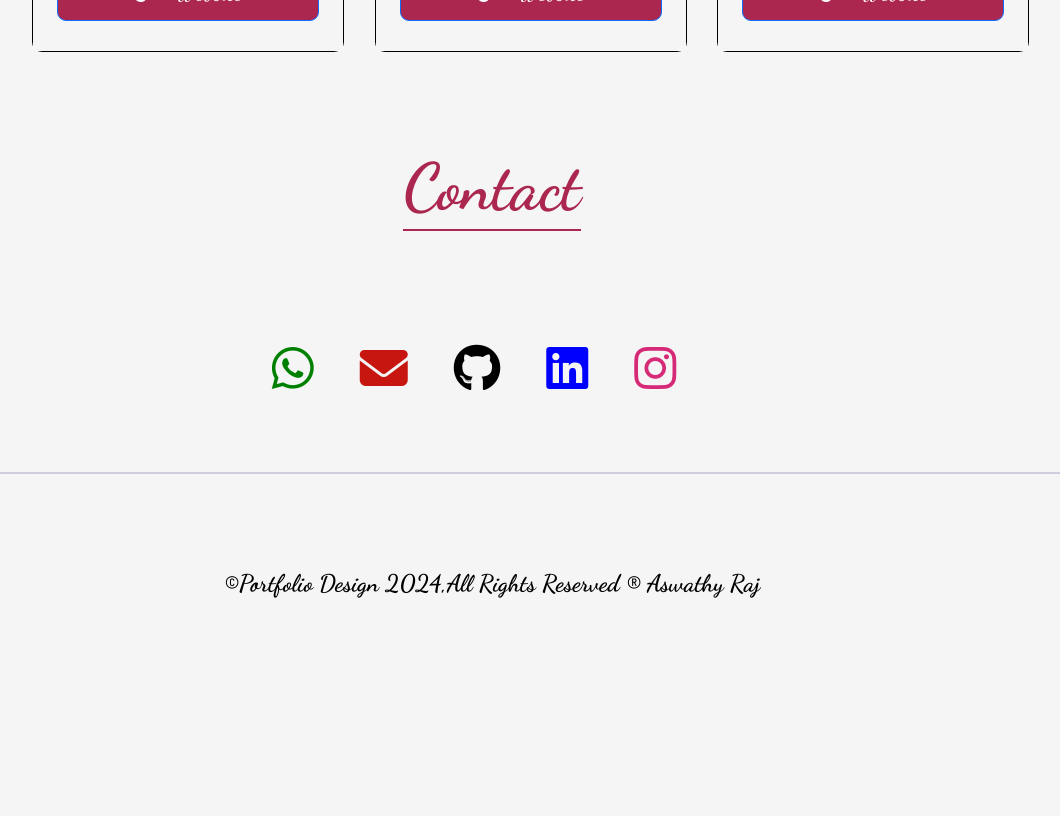
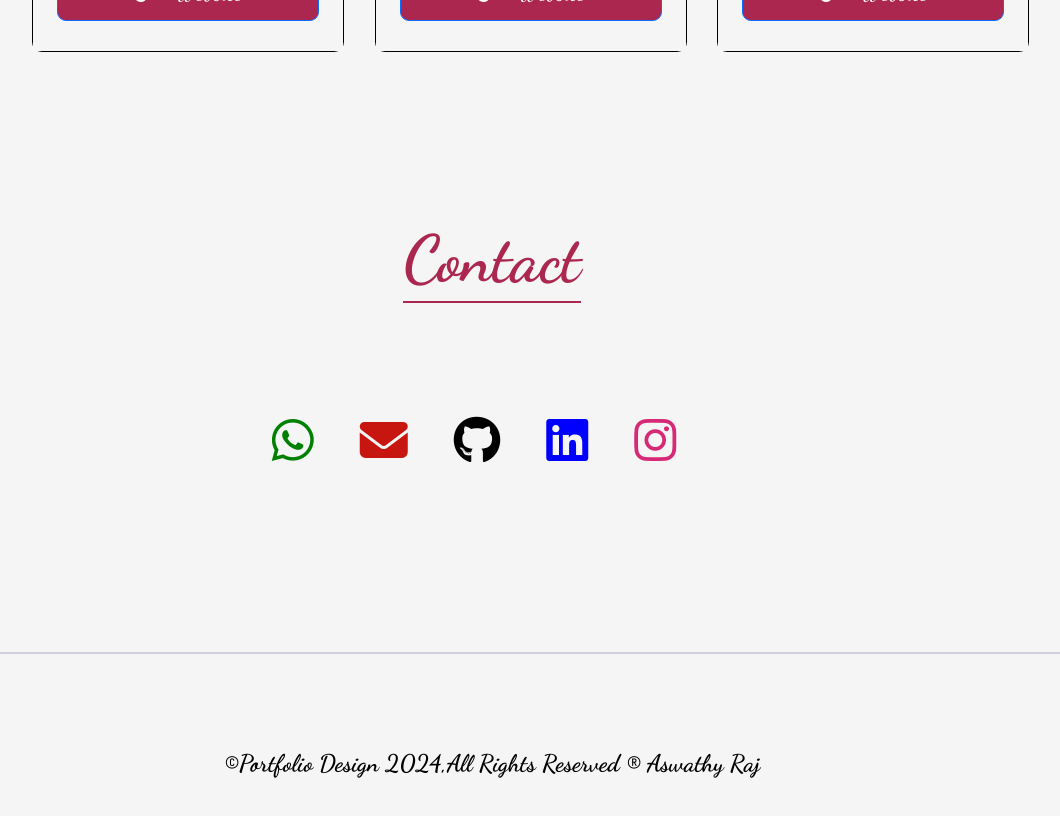
Before and after one commit to Achu-Raj-Aswathy/my_portfolio, a React (Create React App) app: page / in a window 1280 px wide. Shown: the part 3920-4736 px from the top of the page, without its empty margins (148-1208 px from the left). Before the commit the page ends 4618 px from the top, so only its background shows below. Built offline with nearby package versions, Linux system fonts and the light colour scheme.

Commit message:
my portfolio

```diff
--- a/src/Components/Contact.jsx
+++ b/src/Components/Contact.jsx
@@ -1,36 +1,46 @@
-import React from 'react'
-import '../Styles/style1.css'
+import React from 'react';
+import '../Styles/style1.css';
 
 function Contact() {
   return (
     <>
-      <div id='contact'  LG={4} lg={4} xs={12} md={6} s={12} className=' d-flex flex-column text-align-center justify-content-center'>
+      <div id='contact' className='p-5 d-flex flex-column text-align-center justify-content-center'>
         <div className='d-flex align-items-center justify-content-center flex-column mt-3 mb-3 text-justify'>
           <h3><b className='heading' style={{ color:"#AB274F", fontSize:"65px" }}>Contact</b></h3>
         </div>
 
-        <div class='d-flex align-items-center justify-content-center mt-5' LG={4} lg={4} xs={12} md={6} s={12}>
-          <a href="https://wa.me/919895547621" target='_blank'><div id='contactwhat' class='icon-container text-success me-4'>
-            <i id='contactIcon1' class="fab fa-whatsapp fa-2x"></i>
-          </div></a>
-          <a href="mailto:achurajaswathy@gmail.com"><div id='contactmail' class='icon-container text-danger me-4'>
-            <i id='contactIcon2' class=" fas fa-envelope fa-2x"></i>
-          </div></a>
-          <a href="https://github.com/Achu-Raj-Aswathy" target='_blank'><div id='contactgit' class='icon-container text-dark me-4'>
-            <i id='contactIcon3' class=" fab fa-github fa-2x"></i>
-          </div></a>
-          <a href="https://www.linkedin.com/in/aswathy-raj/" target='_blank'><div id='contactlink' class='icon-container text-primary me-4'>
-            <i id='contactIcon4' class=" fab fa-linkedin fa-2x"></i>
-          </div></a>
-          <a href="https://www.instagram.com/_aswathy___raj_/" target='_blank'><div id='contactinsta' class='icon-container text-dark me-4'>
-            <i id='contactIcon5' class=" fab fa-instagram fa-2x"></i>
-          </div></a>
+        <div className='d-flex align-items-center justify-content-center mt-5 flex-wrap'>
+          <a href="https://wa.me/919895547621" target='_blank'>
+            <div id='contactwhat' className='icon-container text-success me-4 mb-4'>
+              <i id='contactIcon1' className="fab fa-whatsapp fa-2x"></i>
+            </div>
+          </a>
+          <a href="mailto:achurajaswathy@gmail.com">
+            <div id='contactmail' className='icon-container text-danger me-4 mb-4'>
+              <i id='contactIcon2' className="fas fa-envelope fa-2x"></i>
+            </div>
+          </a>
+          <a href="https://github.com/Achu-Raj-Aswathy" target='_blank'>
+            <div id='contactgit' className='icon-container text-dark me-4 mb-4'>
+              <i id='contactIcon3' className="fab fa-github fa-2x"></i>
+            </div>
+          </a>
+          <a href="https://www.linkedin.com/in/aswathy-raj/" target='_blank'>
+            <div id='contactlink' className='icon-container text-primary me-4 mb-4'>
+              <i id='contactIcon4' className="fab fa-linkedin fa-2x"></i>
+            </div>
+          </a>
+          <a href="https://www.instagram.com/_aswathy___raj_/" target='_blank'>
+            <div id='contactinsta' className='icon-container text-dark me-4 mb-4'>
+              <i id='contactIcon5' className="fab fa-instagram fa-2x"></i>
+            </div>
+          </a>
         </div>
       </div>
 
-      <hr className='divider'/>
+      <hr className='divider' />
     </>
-  )
+  );
 }
 
-export default Contact
+export default Contact;
```
